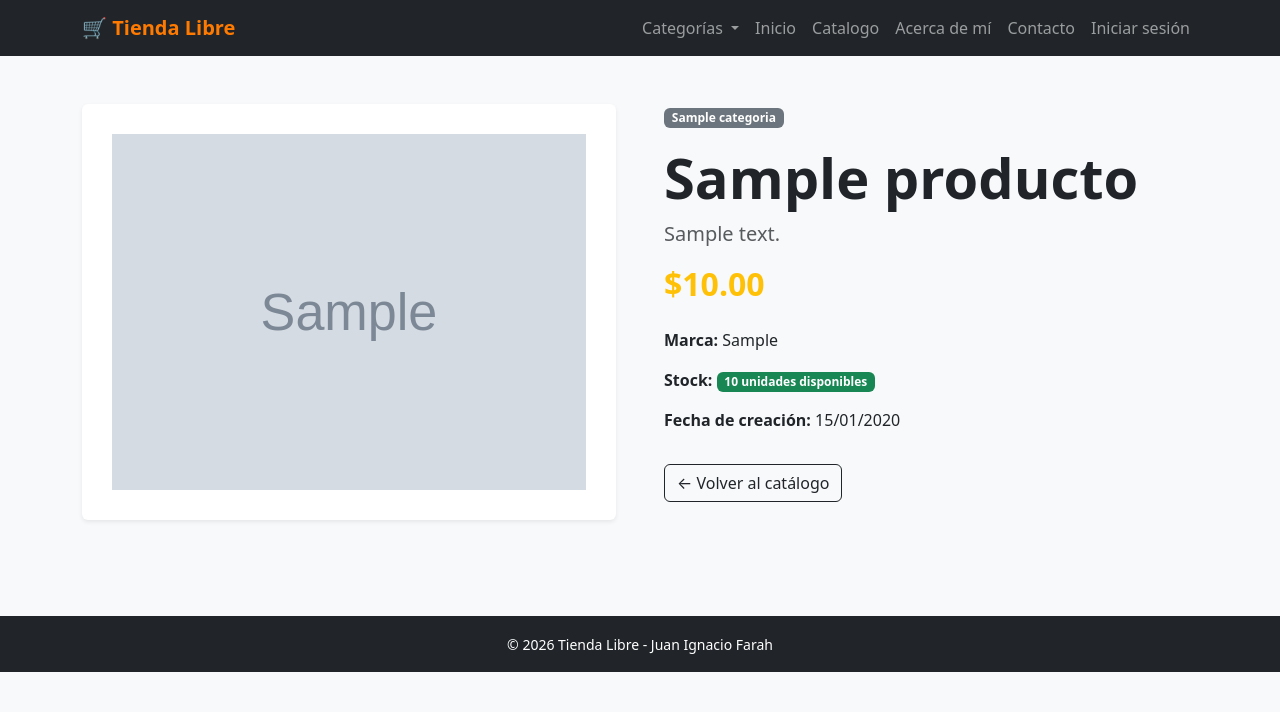
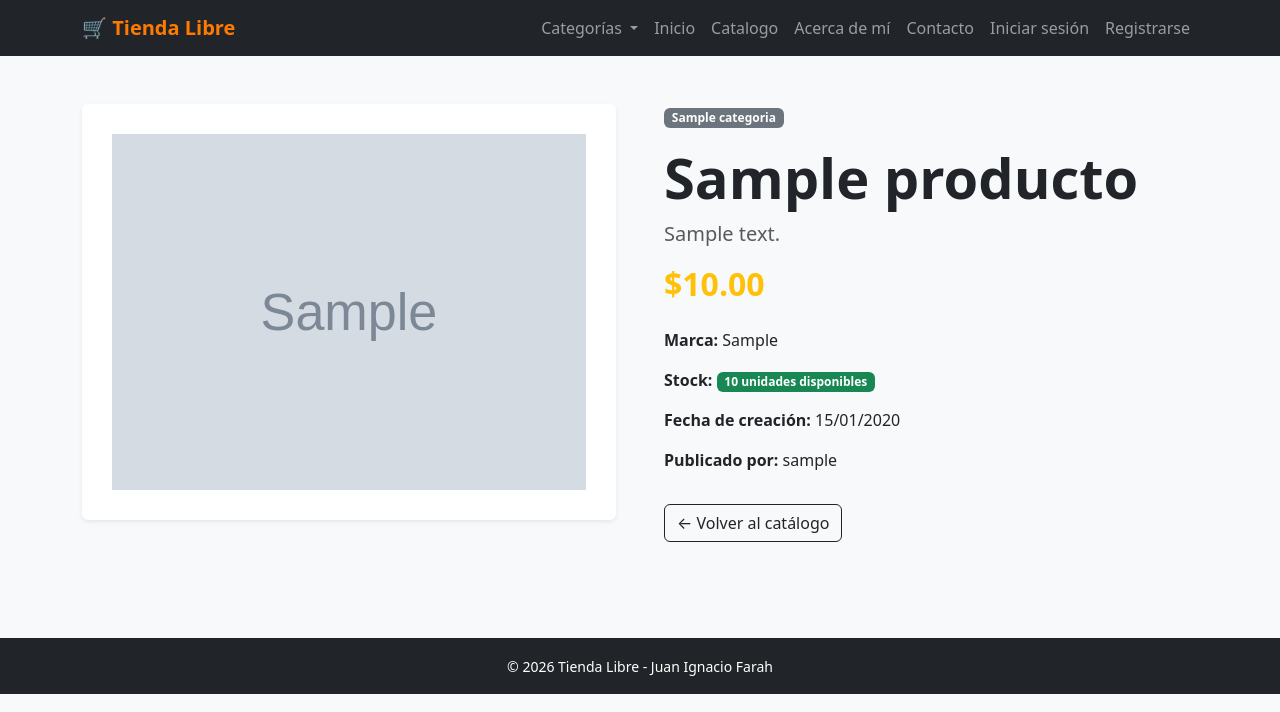
Before and after one commit to Villada-PG3/trabajo-practico-tienda-libre-nachofarah, a Django app: page /producto/1/ in a window 1280 px wide. Shown: the top 712 px of the page. Run offline with Django 5.2, Linux system fonts and the light colour scheme; tables that the repository leaves empty hold one stand-in row (values such as "Sample post"); grey boxes marked "Sample" are stand-in pictures.

Commit message:
feat: registro de usuarios y trazabilidad de productos

```diff
--- a/Template/catalogo.html
+++ b/Template/catalogo.html
@@ -128,7 +128,7 @@ Catálogo
 
                         </div>
 
-                        {% if user.is_authenticated %}
+                        {% if user.is_authenticated and user.is_superuser or user.is_authenticated and producto.creado_por_id == user.pk %}
                         <a href="{% url 'producto_editar' producto.pk %}"
                            class="btn btn-outline-warning btn-sm mt-3 align-self-start">
                             Editar
--- a/Template/detalle.html
+++ b/Template/detalle.html
@@ -90,7 +90,16 @@
 
             </p>
 
-            {% if user.is_authenticated %}
+            <p>
+                <strong>Publicado por:</strong>
+                {% if producto.creado_por %}
+                    {{ producto.creado_por.username }}
+                {% else %}
+                    Usuario no asignado (producto antiguo)
+                {% endif %}
+            </p>
+
+            {% if user.is_authenticated and user.is_superuser or user.is_authenticated and producto.creado_por_id == user.pk %}
             <div class="mt-4">
                 <a href="{% url 'producto_editar' producto.pk %}" class="btn btn-warning fw-semibold me-2">
                     Editar producto
--- a/Template/navbar.html
+++ b/Template/navbar.html
@@ -73,6 +73,9 @@
                 <li class="nav-item">
                     <a class="nav-link" href="{% url 'login' %}">Iniciar sesión</a>
                 </li>
+                <li class="nav-item">
+                    <a class="nav-link" href="{% url 'registro' %}">Registrarse</a>
+                </li>
                 {% endif %}
             </ul>
 
--- a/Template/registration/login.html
+++ b/Template/registration/login.html
@@ -30,6 +30,10 @@
                 <input type="hidden" name="next" value="{{ next }}">
                 <button class="btn btn-warning w-100 fw-semibold" type="submit">Ingresar</button>
             </form>
+            <p class="text-center mt-3 mb-0">
+                ¿Todavía no tenés una cuenta?
+                <a href="{% url 'registro' %}">Registrate aquí</a>.
+            </p>
         </div>
     </div>
 </section>
--- a/producto/models.py
+++ b/producto/models.py
@@ -1,3 +1,4 @@
+from django.conf import settings
 from django.db import models
 from django.urls import reverse
 
@@ -27,6 +28,14 @@ class Producto(models.Model):
     )
 
     nombre = models.CharField(max_length=100)
+    creado_por = models.ForeignKey(
+        settings.AUTH_USER_MODEL,
+        on_delete=models.SET_NULL,
+        null=True,
+        blank=True,
+        related_name="productos_creados",
+        editable=False,
+    )
     descripcion = models.TextField()
     precio = models.DecimalField(max_digits=10, decimal_places=2)
     stock = models.IntegerField(default=0)
--- a/producto/urls.py
+++ b/producto/urls.py
@@ -12,6 +12,7 @@ urlpatterns = [
     ),
     path("acerca-de-mi/", views.acerca_de_mi, name="acerca_de_mi"),
     path("contacto/", views.contacto, name="contacto"),
+    path("accounts/registro/", views.registro, name="registro"),
     path("producto/nuevo/", views.ProductoCreateView.as_view(), name="producto_nuevo"),
     path("producto/<int:pk>/editar/", views.ProductoUpdateView.as_view(), name="producto_editar"),
     path("producto/<int:pk>/eliminar/", views.ProductoDeleteView.as_view(), name="producto_eliminar"),
--- a/producto/views.py
+++ b/producto/views.py
@@ -1,7 +1,9 @@
-from django.contrib.auth.mixins import LoginRequiredMixin
+from django.contrib.auth import login
+from django.contrib.auth.forms import UserCreationForm
+from django.contrib.auth.mixins import LoginRequiredMixin, UserPassesTestMixin
 from django.urls import reverse_lazy
 
-from django.shortcuts import render, get_object_or_404
+from django.shortcuts import render, get_object_or_404, redirect
 from datetime import date
 from django.views.generic import TemplateView, ListView, DetailView, CreateView, UpdateView, DeleteView
 from .models import Producto, Categoria
@@ -76,22 +78,49 @@ def contacto(request):
 
 
 
+def registro(request):
+    """Registra al usuario y abre su sesión automáticamente."""
+    if request.user.is_authenticated:
+        return redirect("catalogo")
+
+    if request.method == "POST":
+        form = UserCreationForm(request.POST)
+        if form.is_valid():
+            usuario = form.save()
+            login(request, usuario)
+            return redirect("catalogo")
+    else:
+        form = UserCreationForm()
+
+    return render(request, "registration/registro.html", {"form": form})
+
+
 class ProductoCreateView(LoginRequiredMixin, CreateView):
-    """Clase 14: crea productos utilizando el ModelForm de la clase 13."""
+    model = Producto
+    form_class = ProductoForm
+    template_name = "producto_form.html"
+
+    def form_valid(self, form):
+        form.instance.creado_por = self.request.user
+        return super().form_valid(form)
+
+
+class SoloPropietarioMixin(LoginRequiredMixin, UserPassesTestMixin):
+    """Solo el creador del producto o un superusuario puede modificarlo."""
+
+    def test_func(self):
+        producto = self.get_object()
+        return (self.request.user.is_superuser or
+                producto.creado_por_id == self.request.user.pk)
+
+
+class ProductoUpdateView(SoloPropietarioMixin, UpdateView):
     model = Producto
     form_class = ProductoForm
     template_name = "producto_form.html"
 
 
-class ProductoUpdateView(LoginRequiredMixin, UpdateView):
-    """Clase 14: edita productos existentes utilizando el mismo formulario."""
-    model = Producto
-    form_class = ProductoForm
-    template_name = "producto_form.html"
-
-
-class ProductoDeleteView(LoginRequiredMixin, DeleteView):
-    """Clase 15: solicita confirmación antes de eliminar un producto."""
+class ProductoDeleteView(SoloPropietarioMixin, DeleteView):
     model = Producto
     template_name = "tiendalibre/producto_confirm_delete.html"
     success_url = reverse_lazy("catalogo")
```
Also changed, not shown: Template/registration/registro.html (added), producto/migrations/0008_producto_creado_por.py (added).
